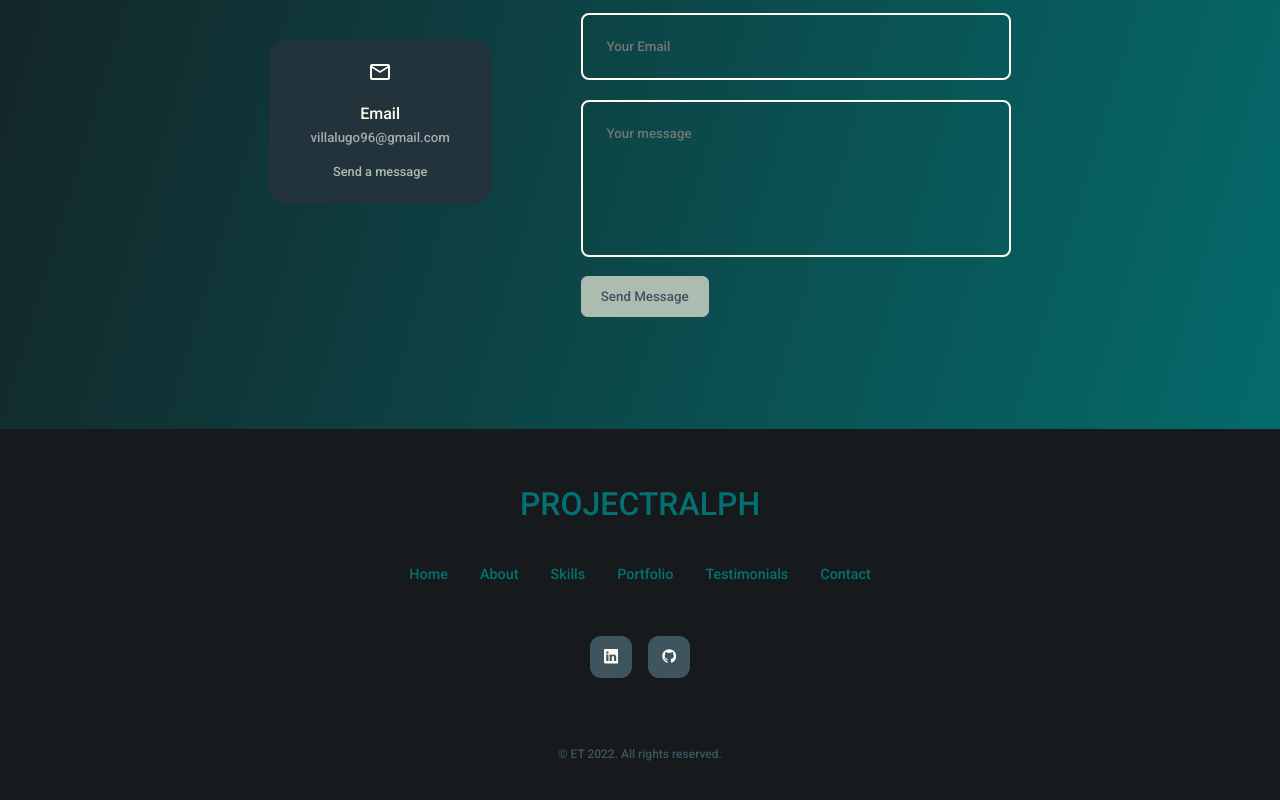
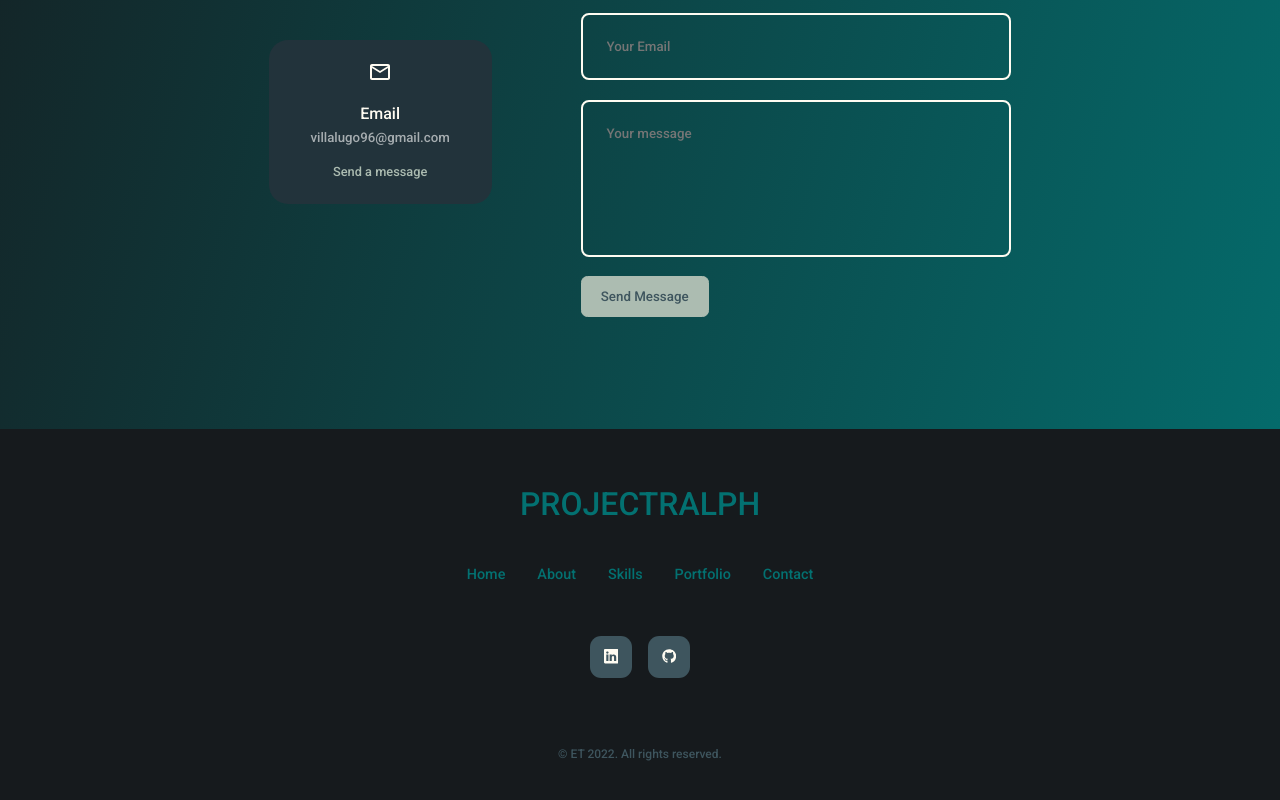
Before and after one commit to projectralph/portfolio-website, a React (Create React App) app: page / in a window 1280 px wide. Shown: the part 3437-4237 px from the top of the page. Built offline with nearby package versions, Linux system fonts and the light colour scheme.

Commit message:
fixed footer

```diff
--- a/src/components/footer/Footer.jsx
+++ b/src/components/footer/Footer.jsx
@@ -12,7 +12,6 @@ const Footer = () => {
         <li><a href="#about">About</a></li>
         <li><a href="#experience">Skills</a></li>
         <li><a href="#portfolio">Portfolio</a></li>
-        <li><a href="#testimonials">Testimonials</a></li>
         <li><a href="#contact">Contact</a></li>
       </ul>
       <div className="footer__socials">
```
